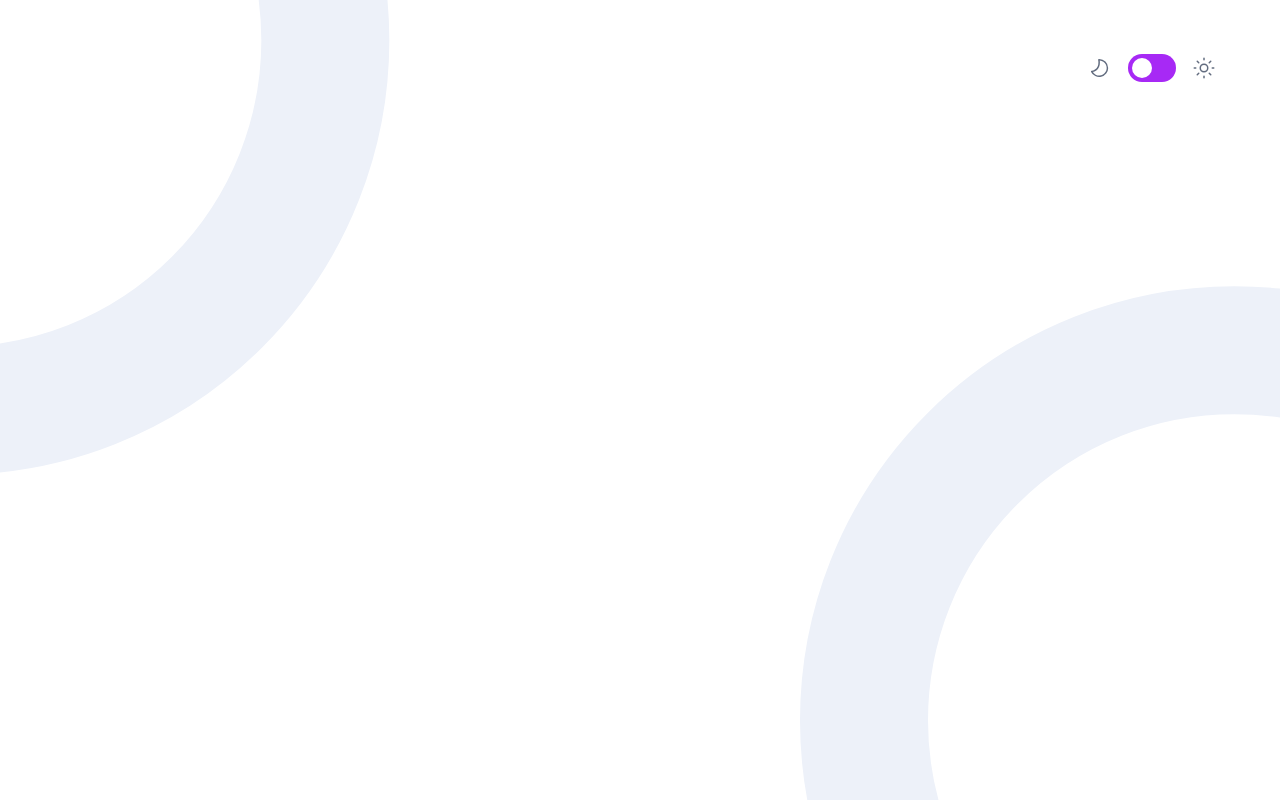
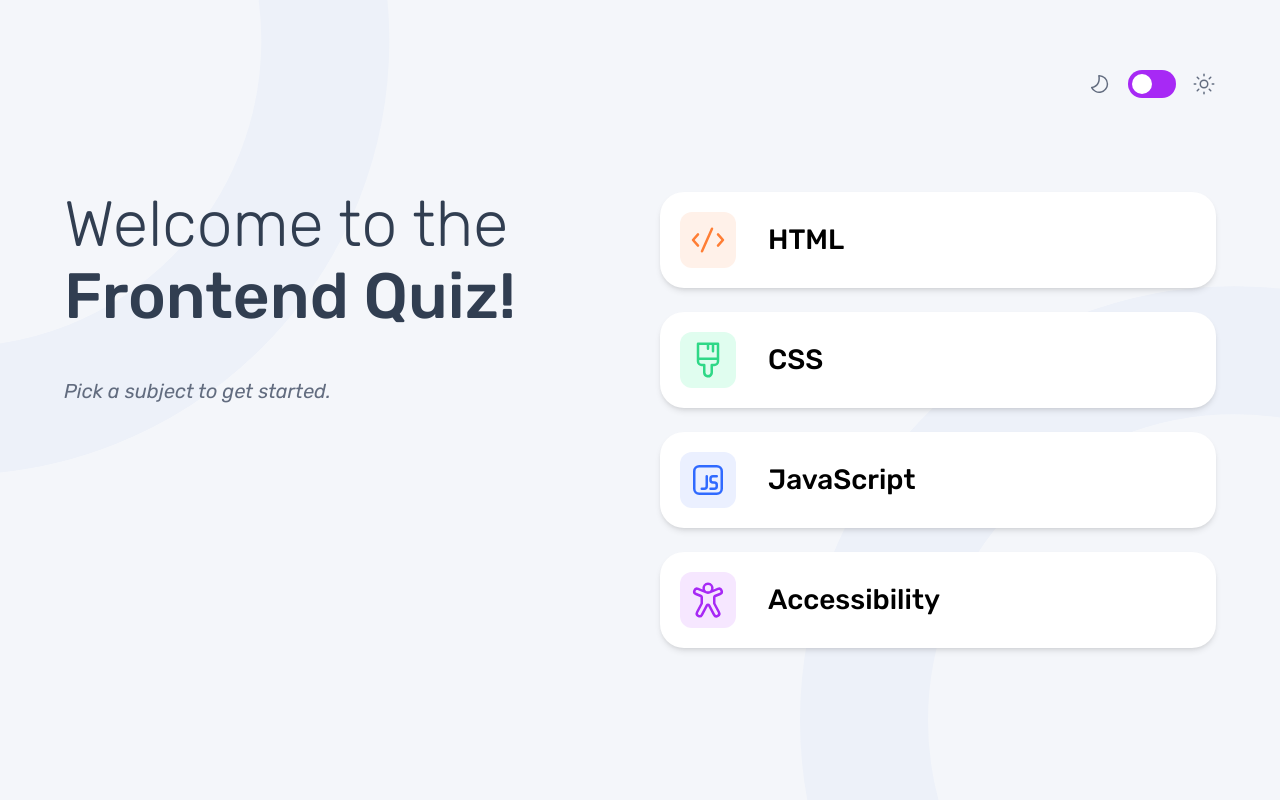
Before and after one commit to jlyon12/frontend-quiz-app, a React (Vite) app: page / in a window 1280 px wide. Built offline with nearby package versions, Linux system fonts and the light colour scheme.

Commit message:
Create welcome page

```diff
--- a/index.html
+++ b/index.html
@@ -8,7 +8,7 @@
 			rel="icon"
 			type="image/png"
 			sizes="32x32"
-			href="./public/favicon-32x32.png"
+			href="./favicon-32x32.png"
 		/>
 
 		<title>Frontend Mentor | Frontend quiz app</title>
--- a/src/App.tsx
+++ b/src/App.tsx
@@ -1,5 +1,7 @@
+import StartPage from './pages/StartPage';
+
 function App() {
-	return <div></div>;
+	return <StartPage />;
 }
 
 export default App;
--- a/src/components/Header.tsx
+++ b/src/components/Header.tsx
@@ -8,7 +8,7 @@ import Switch from './ui/Switch';
 const Header = () => {
 	const { darkMode, toggleDarkMode } = useDarkModeContext();
 	return (
-		<header className=" flex h-10 items-center justify-between   ">
+		<header className=" flex h-10 items-center justify-between    ">
 			<div></div>
 			<div className="flex items-center gap-[8px] md:gap-4">
 				{darkMode ? (
--- /dev/null
+++ b/src/components/QuizControl.tsx
@@ -0,0 +1,33 @@
+import resolveConfig from 'tailwindcss/resolveConfig';
+import tailwindConfig from '../../tailwind.config';
+const fullConfig = resolveConfig(tailwindConfig);
+
+interface Props {
+	icon: React.ReactNode | string;
+	iconBgHexColor: string | undefined;
+	text: string;
+}
+
+const QuizControl = ({ icon, text, iconBgHexColor }: Props) => {
+	console.log(iconBgHexColor);
+	return (
+		<button className="flex w-full items-center gap-4 rounded-xl  bg-d-neutral-100 p-3 shadow-md dark:bg-d-neutral-500 md:gap-8 md:rounded-3xl xl:p-5">
+			<div
+				style={{
+					backgroundColor: iconBgHexColor
+						? iconBgHexColor
+						: fullConfig.theme.colors['d-neutral'][200],
+				}}
+				className="flex h-10 w-10 items-center justify-center rounded-lg p-1 md:h-14 md:w-14 md:rounded-xl md:p-2"
+			>
+				{icon}
+			</div>
+
+			<p className="text-[18px] text-md dark:text-d-neutral-100 md:text-[28px]">
+				{text}
+			</p>
+		</button>
+	);
+};
+
+export default QuizControl;
--- a/src/layouts/GlobalLayout.tsx
+++ b/src/layouts/GlobalLayout.tsx
@@ -5,10 +5,14 @@ const GlobalLayout = ({ children }: React.PropsWithChildren) => {
 	const { darkMode } = useDarkModeContext();
 	return (
 		<div className={darkMode ? 'dark' : ''}>
-			<div className="min-h-dvh bg-d-neutral-100 bg-mobile-light  bg-no-repeat px-6 pt-4 dark:bg-d-neutral-500 dark:bg-mobile-dark md:bg-tablet-light  md:px-16 md:pt-12 dark:md:bg-tablet-dark lg:bg-desktop-light dark:lg:bg-desktop-dark  xl:bg-cover  xl:bg-center">
-				<Header />
-				<main>{children}</main>
-				<footer></footer>
+			<div className="   flex min-h-dvh bg-d-neutral-200 bg-mobile-light  bg-no-repeat px-6 pt-4 dark:bg-d-neutral-600 dark:bg-mobile-dark md:bg-tablet-light  md:px-16 md:pt-12  dark:md:bg-tablet-dark lg:bg-desktop-light dark:lg:bg-desktop-dark xl:bg-cover  xl:bg-center xl:pt-16 ">
+				<div className="mx-auto   flex !w-full flex-grow    flex-col gap-4 xl:max-w-[1160px] xl:gap-14 ">
+					<Header />
+					<main className="  mt-8 gap-10   xl:grid xl:grid-cols-2 ">
+						{children}
+					</main>
+					<footer></footer>
+				</div>
 			</div>
 		</div>
 	);
--- /dev/null
+++ b/src/pages/StartPage.tsx
@@ -0,0 +1,48 @@
+import QuizControl from '../components/QuizControl';
+import quizzes from '../data/quizzes';
+import HtmlIcon from '../assets/images/icon-html.svg?react';
+import CssIcon from '../assets/images/icon-css.svg?react';
+import JavaScriptIcon from '../assets/images/icon-js.svg?react';
+import AccessibilityIcon from '../assets/images/icon-accessibility.svg?react';
+
+const iconElementsObject: { [key: string]: React.ReactNode } = {
+	HTML: <HtmlIcon />,
+	CSS: <CssIcon />,
+	JavaScript: <JavaScriptIcon />,
+	Accessibility: <AccessibilityIcon />,
+};
+
+enum IconColors {
+	HTML = '#FFF1E9',
+	CSS = '#E0FDEF',
+	JavaScript = '#EBF0FF',
+	Accessibility = '#F6E7FF',
+}
+
+const StartPage = () => {
+	return (
+		<>
+			<div>
+				<h1 className=" !text-[40px] text-xl text-d-neutral-600 dark:text-d-neutral-100 md:!text-[64px]">
+					Welcome to the{' '}
+					<span className="mt-2 block font-medium">Frontend Quiz!</span>
+				</h1>
+				<p className=" mt-4 text-[14px] text-sm italic text-d-neutral-400 dark:text-d-neutral-300  md:text-[20px] xl:mt-12">
+					Pick a subject to get started.
+				</p>
+			</div>
+			<div className="  mt-10 flex flex-col gap-3  md:mt-16  md:gap-6 xl:mx-0 xl:mt-0 xl:max-w-none">
+				{quizzes.map((q) => (
+					<QuizControl
+						text={q.title}
+						icon={iconElementsObject[q.title]}
+						// TODO: Find a way to avoid type assertion. Need to map quiz title to icon color. Enum possibly a poor solution. All types and keys are known and are not based on dynamic data so this is OK for now.
+						iconBgHexColor={IconColors[q.title as keyof typeof IconColors]}
+					/>
+				))}
+			</div>
+		</>
+	);
+};
+
+export default StartPage;
```
